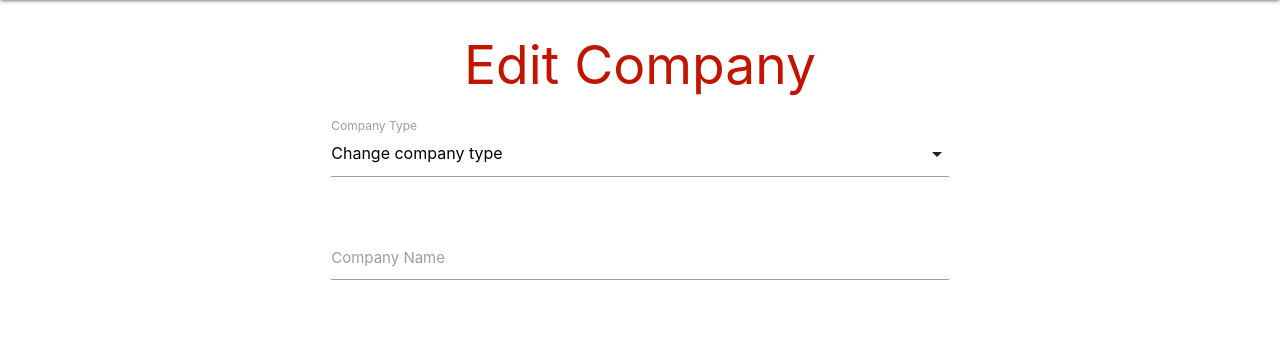
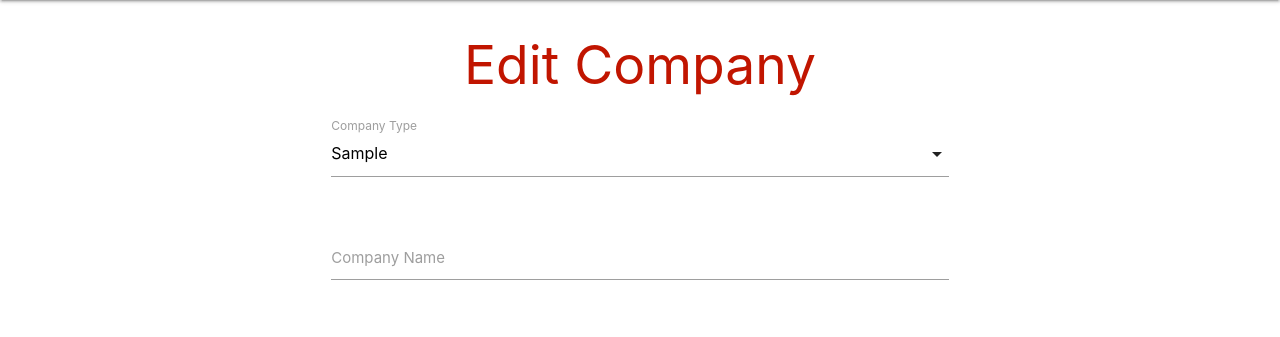
Before and after one commit to AMcCall22/company-suggestions, a Flask app: template templates/edit_company.html in a window 1280 px wide. Shown: the part 64-401 px from the top of the page. Run offline with Flask 2, Linux system fonts and the light colour scheme; the template is opened without the code that fills it: most values are stand-ins (such as "Sample title", 1, 10 or a date in 2020); some libraries are stand-ins or nearby versions.

Commit message:
company_type wired up to edit button

```diff
--- a/app.py
+++ b/app.py
@@ -54,8 +54,8 @@ def add_company():
 @app.route("/edit_company/<company_id>", methods=["GET", "POST"])
 def edit_company(company_id):
     company = mongo.db.companies.find_one({"_id": ObjectId(company_id)})
-    company = mongo.db.companies.find().sort("_id", -1).limit(4)
-    return render_template("edit_company.html", company=company, show_company=company)
+    company_type = mongo.db.company_type.find()
+    return render_template("edit_company.html", company=company, company_type=company_type)
 
 
 # Search all companies and provide view of results
--- a/templates/edit_company.html
+++ b/templates/edit_company.html
@@ -1,7 +1,5 @@
 {% extends "base.html" %} {% block content %}
-
 <h2 class="center-align" id="heading">Edit Company</h2>
-
 <div class="row">
   <form
     class="col s6 form-style offset-s3"
@@ -13,9 +11,11 @@
         <select id="company_type" name="company_type" class="validate" required>
           <option value="" disabled selected>Change company type</option>
           {% for company in company_type %}
-          <option value="{{ company.company_type }}"
-            >{{ company.company_type }}</option
-          >
+            {% if company.company_type == company.company_type %}
+                <option value="{{ company.company_type }}" selected>{{ company.company_type }}</option>
+            {% else %}
+                <option value="{{ company.company_type }}">{{ company.company_type }}</option>
+            {% endif %}
           {% endfor %}
         </select>
         <label for="company_type">Company Type</label>
```
